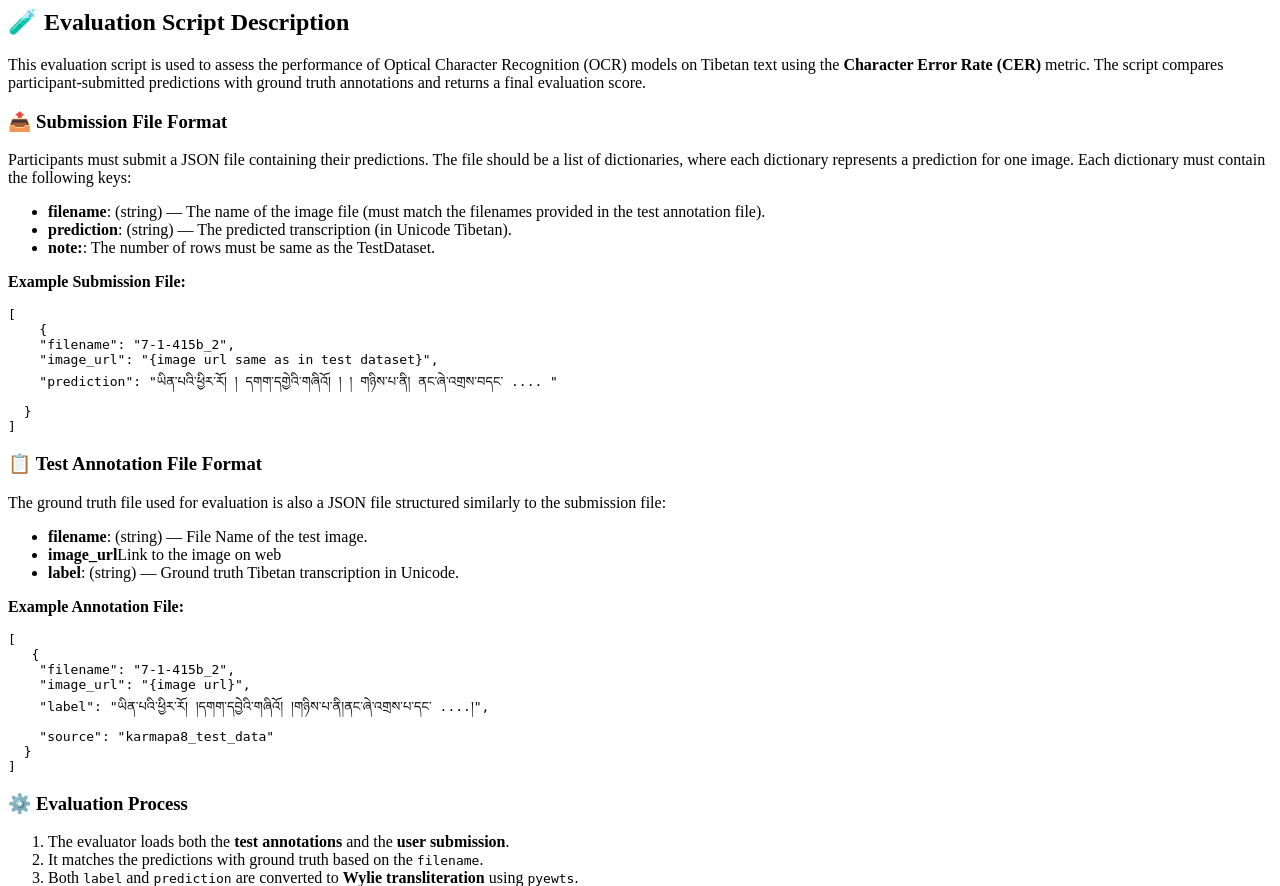
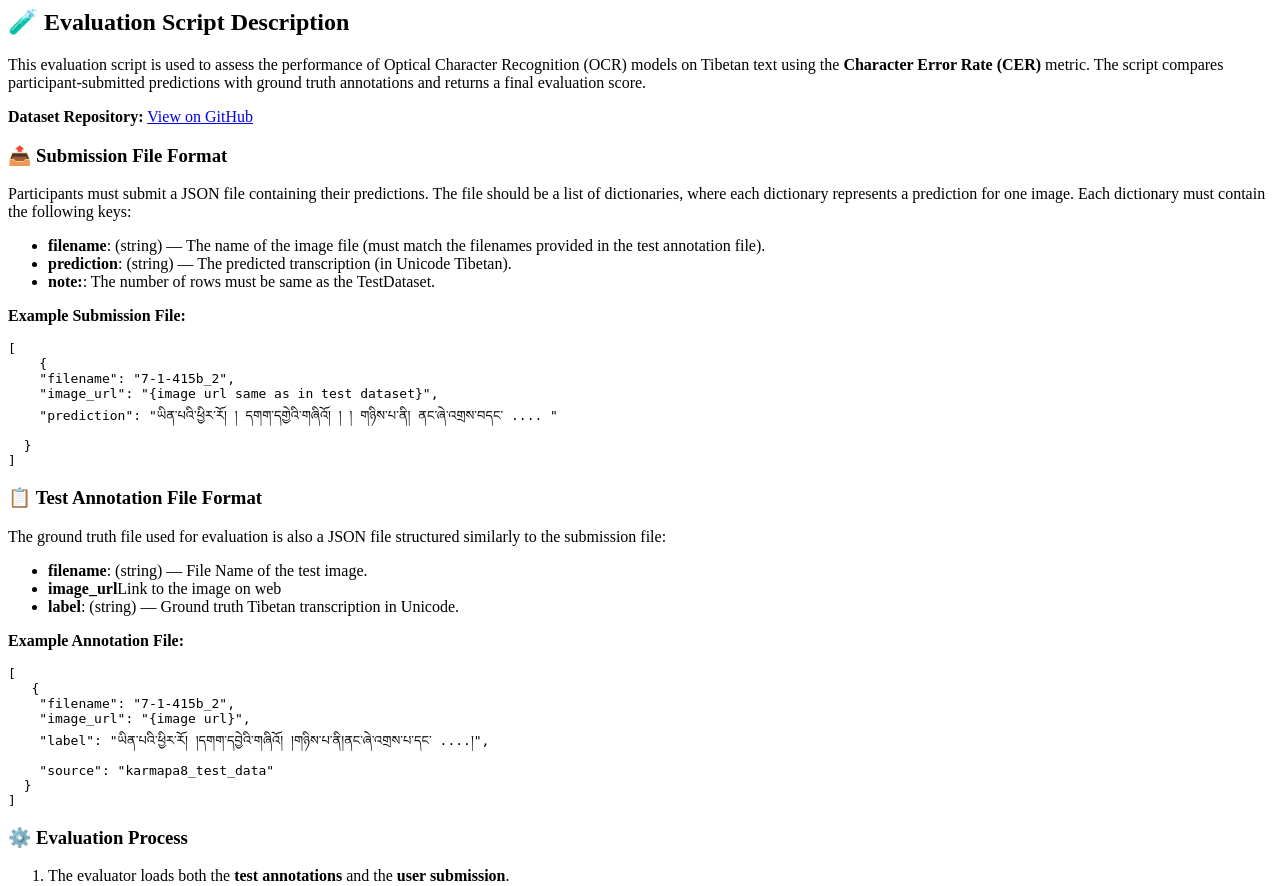
Before and after one commit to OpenPecha/EvalAi_OCR_Challenge, a Python web app: template templates/evaluation_details.html in a window 1280 px wide. Shown: the top 886 px of the page. Run offline with Jinja, Linux system fonts and the light colour scheme; the template is opened without the code that fills it, so the values that code supplies are empty.

Commit message:
added link for test data

```diff
--- a/templates/evaluation_details.html
+++ b/templates/evaluation_details.html
@@ -6,6 +6,13 @@
   <strong>Character Error Rate (CER)</strong> metric. The script compares
   participant-submitted predictions with ground truth annotations and returns a
   final evaluation score.
+</p>
+
+<p>
+  <strong>Dataset Repository:</strong>
+  <a href="https://github.com/OpenPecha/EvalAI_OCR_dataset" target="_blank"
+    >View on GitHub</a
+  >
 </p>
 
 <h3>📤 Submission File Format</h3>
```
